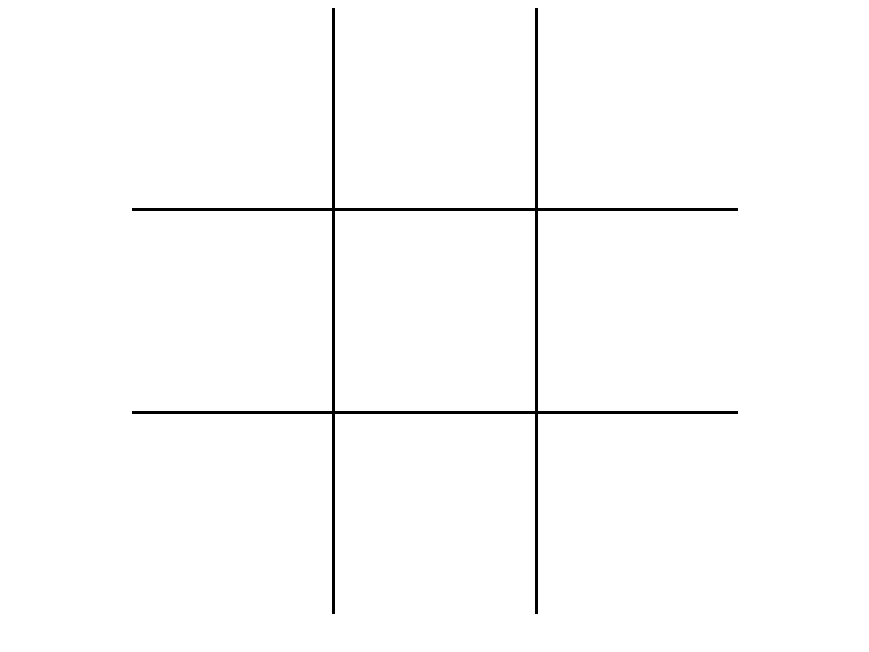
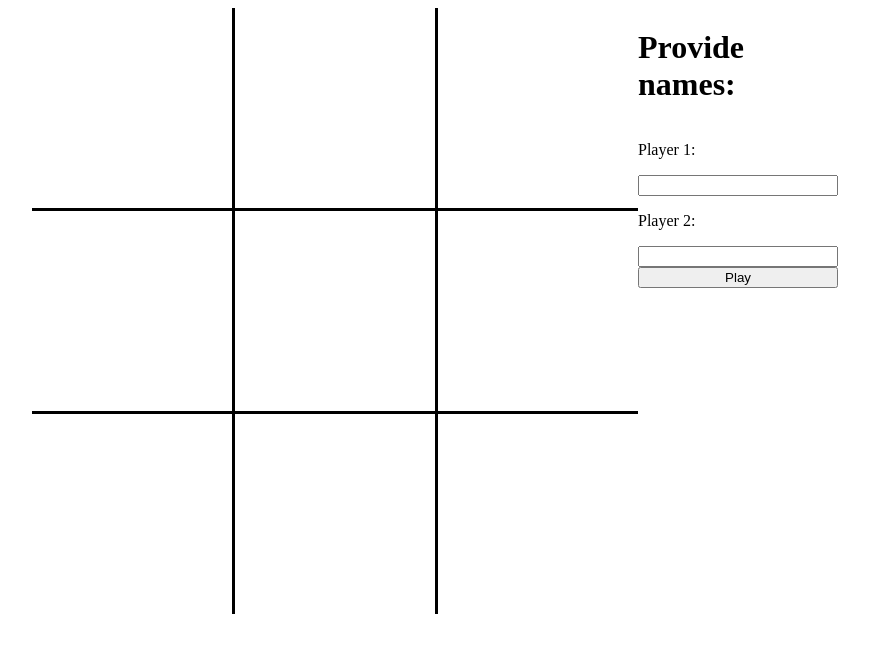
Before and after one commit to nattsnb/react-tic-tac-toe, a React (Vite) app: page / in a window 1280 px wide. Shown: the top 652 px of the page, without its empty margins (205-1074 px from the left). Built offline with nearby package versions, Linux system fonts and the light colour scheme.

Commit message:
added initial code for infoBox

```diff
--- a/src/board.jsx
+++ b/src/board.jsx
@@ -2,6 +2,7 @@ import styles from "./board.module.css";
 import Row from "./row.jsx";
 import { useState } from "react";
 import { v4 as uuid } from "uuid";
+import button from "./button.jsx";
 
 const initializeField = () => {
   return {
@@ -20,23 +21,35 @@ const Board = () => {
   const [turn, setTurn] = useState(0);
 
   const makeMoveAndChangeTurn = (fieldId) => {
-    console.log(fieldId)
+    console.log(button.disabled)
+    if (button.disabled===false) {
       if (turn === 0) {
         setTurn(1);
       } else {
         setTurn(0);
       }
+    }
   };
 
   return (
     <div className={styles.wrapper}>
+      <div className={styles.board}>
         {initialBoard.map((singleRow) => (
           <Row
             key={uuid()}
             rowOfFields={singleRow}
-          functionForButton={makeMoveAndChangeTurn}
+            handleClick={makeMoveAndChangeTurn}
           />
         ))}
+      </div>
+      <div className={styles.infoBox}>
+        <h1>Provide names:</h1>
+        <p>Player 1:</p>
+        <input></input>
+        <p>Player 2:</p>
+        <input></input>
+        <button>Play</button>
+      </div>
     </div>
   );
 };
--- a/src/board.module.css
+++ b/src/board.module.css
@@ -1,4 +1,4 @@
-.wrapper {
+.board {
   background-color: black;
   width: 606px;
   height: 606px;
@@ -10,3 +10,15 @@
 .row {
   background-color: darkolivegreen;
 }
+
+.wrapper {
+  display: flex;
+  flex-direction: row;
+}
+
+.infoBox {
+  display: flex;
+  flex-direction: column;
+  width: 200px;
+  height: 200px;
+}
--- a/src/button.jsx
+++ b/src/button.jsx
@@ -1,4 +1,5 @@
 import styles from "./button.module.css";
+import {useState} from "react";
 
 const Button = ({ id, onClick }) => {
   return <button className={styles.emptyField} disabled={false} onClick={()=>onClick(id)}></button>;
--- a/src/row.jsx
+++ b/src/row.jsx
@@ -2,11 +2,11 @@ import styles from "./row.module.css";
 import Button from "./button.jsx";
 import {useState} from "react";
 
-const Row = ({ rowOfFields, functionForButton }) => {
+const Row = ({ rowOfFields, handleClick }) => {
   return (
     <div className={styles.row}>
       {rowOfFields.map((field) => (
-        <Button key={field.id} id={field.id} onClick={functionForButton} />
+        <Button key={field.id} id={field.id} onClick={handleClick} />
       ))}
     </div>
   );
```
Lines whose indentation alone changed are shown as unchanged.
